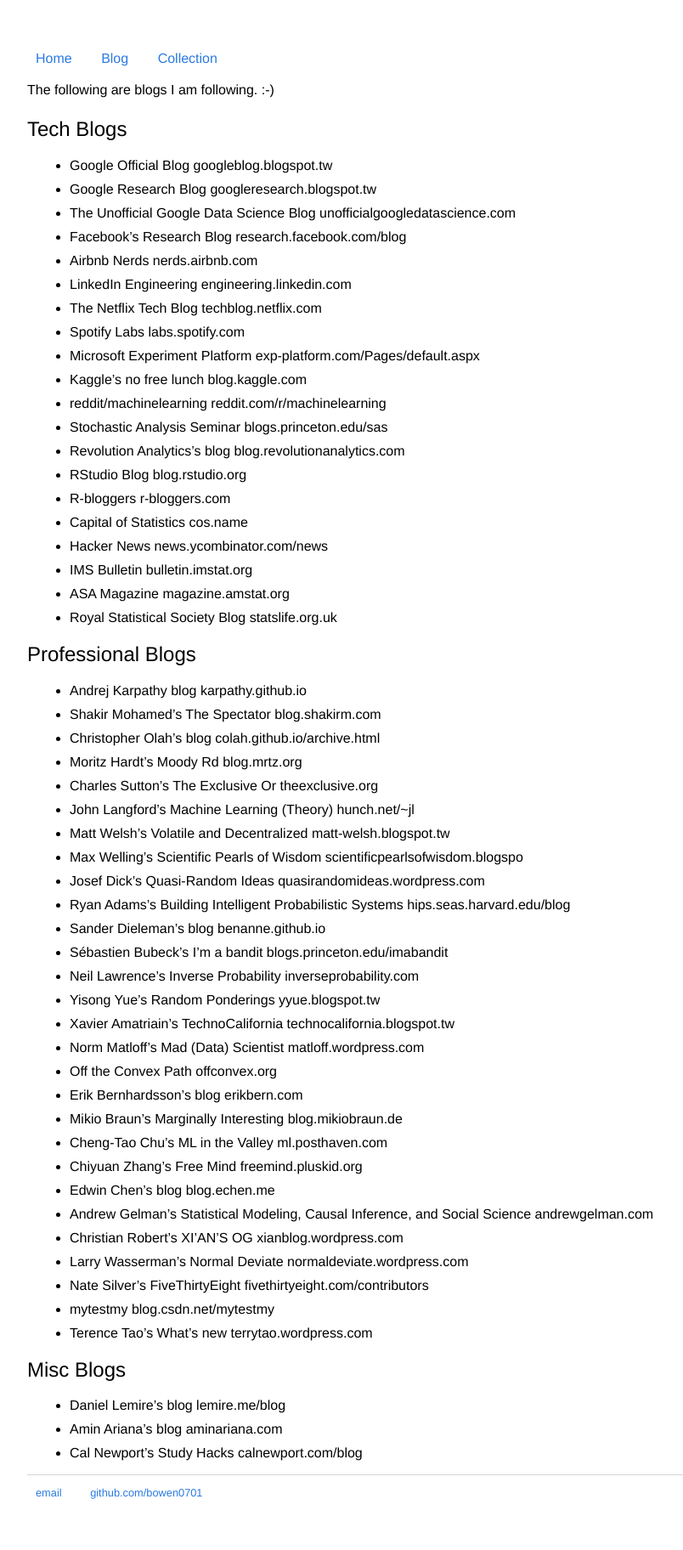
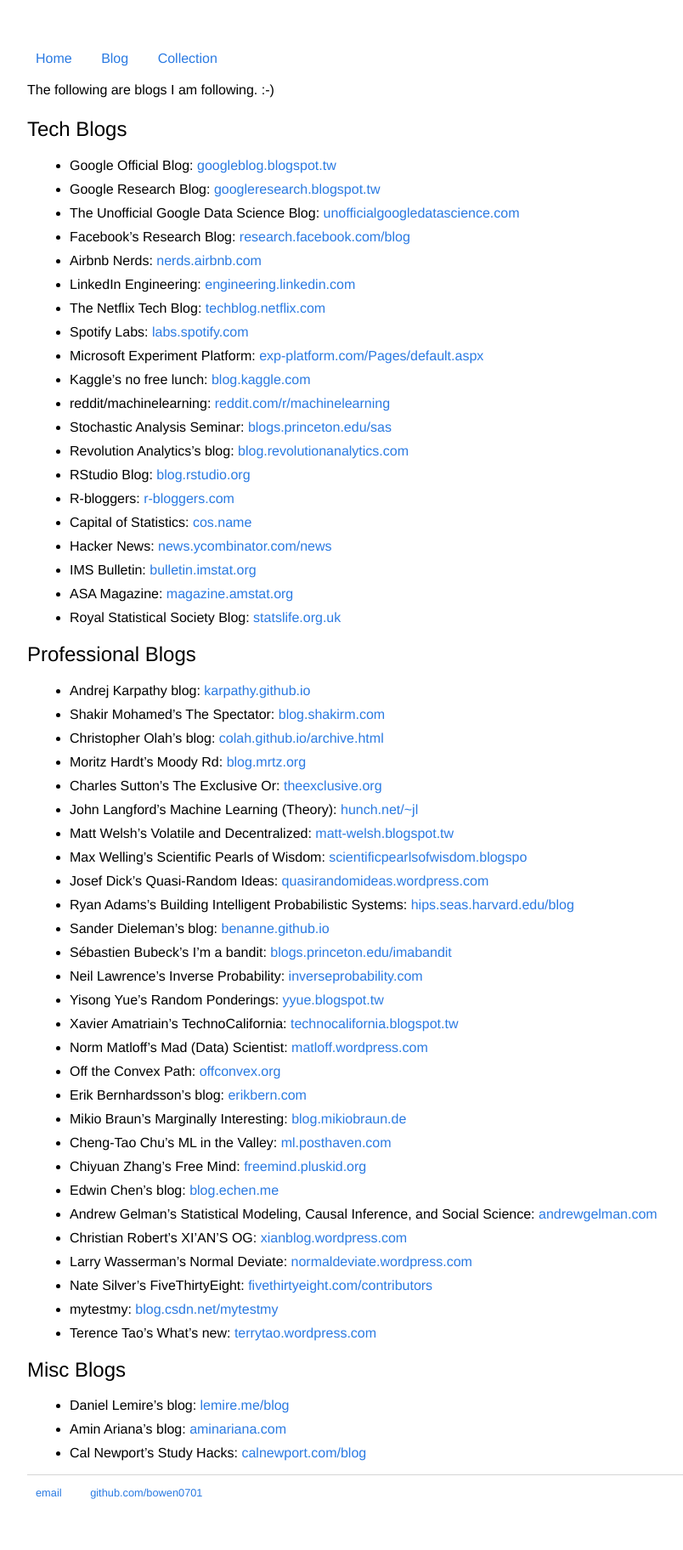
Before and after one commit to bowen0701/bowen0701.github.io, a Jekyll site: the page built from collection/index.md, in a window 1280 px wide. Shown: the whole page at 85% size, without its empty margins (144-948 px from the left). Built offline with Jekyll 4.4.1, drawn with Linux system fonts in a browser that asks for light colours; some of the changed lines change nothing that is shown.

Commit message:
Revise links

```diff
--- a/collection/index.md
+++ b/collection/index.md
@@ -6,109 +6,109 @@
 The following are blogs I am following. :-)
 
 ## Tech Blogs
-- Google Official Blog
-googleblog.blogspot.tw
-- Google Research Blog
-googleresearch.blogspot.tw
-- The Unofficial Google Data Science Blog
-unofficialgoogledatascience.com
-- Facebook's Research Blog
-research.facebook.com/blog
-- Airbnb Nerds
-nerds.airbnb.com
-- LinkedIn Engineering
-engineering.linkedin.com
-- The Netflix Tech Blog
-techblog.netflix.com
-- Spotify Labs
-labs.spotify.com
-- Microsoft Experiment Platform
-exp-platform.com/Pages/default.aspx
-- Kaggle's no free lunch
-blog.kaggle.com
-- reddit/machinelearning
-reddit.com/r/machinelearning
-- Stochastic Analysis Seminar
-blogs.princeton.edu/sas
-- Revolution Analytics's blog
-blog.revolutionanalytics.com
-- RStudio Blog
-blog.rstudio.org
-- R-bloggers
-r-bloggers.com
-- Capital of Statistics
-cos.name
-- Hacker News
-news.ycombinator.com/news
-- IMS Bulletin
-bulletin.imstat.org
-- ASA Magazine
-magazine.amstat.org
-- Royal Statistical Society Blog
-statslife.org.uk
+- Google Official Blog:
+[googleblog.blogspot.tw](googleblog.blogspot.tw)
+- Google Research Blog:
+[googleresearch.blogspot.tw](googleresearch.blogspot.tw)
+- The Unofficial Google Data Science Blog:
+[unofficialgoogledatascience.com](unofficialgoogledatascience.com)
+- Facebook's Research Blog:
+[research.facebook.com/blog](research.facebook.com/blog)
+- Airbnb Nerds:
+[nerds.airbnb.com](nerds.airbnb.com)
+- LinkedIn Engineering:
+[engineering.linkedin.com](engineering.linkedin.com)
+- The Netflix Tech Blog:
+[techblog.netflix.com](techblog.netflix.com)
+- Spotify Labs:
+[labs.spotify.com](labs.spotify.com)
+- Microsoft Experiment Platform:
+[exp-platform.com/Pages/default.aspx](exp-platform.com/Pages/default.aspx)
+- Kaggle's no free lunch:
+[blog.kaggle.com](blog.kaggle.com)
+- reddit/machinelearning:
+[reddit.com/r/machinelearning](reddit.com/r/machinelearning)
+- Stochastic Analysis Seminar:
+[blogs.princeton.edu/sas](blogs.princeton.edu/sas)
+- Revolution Analytics's blog:
+[blog.revolutionanalytics.com](blog.revolutionanalytics.com)
+- RStudio Blog:
+[blog.rstudio.org](blog.rstudio.org)
+- R-bloggers:
+[r-bloggers.com](r-bloggers.com)
+- Capital of Statistics:
+[cos.name](cos.name)
+- Hacker News:
+[news.ycombinator.com/news](news.ycombinator.com/news)
+- IMS Bulletin:
+[bulletin.imstat.org](bulletin.imstat.org)
+- ASA Magazine:
+[magazine.amstat.org](magazine.amstat.org)
+- Royal Statistical Society Blog:
+[statslife.org.uk](statslife.org.uk)
 
 ## Professional Blogs
-- Andrej Karpathy blog
-karpathy.github.io
-- Shakir Mohamed's The Spectator
-blog.shakirm.com
-- Christopher Olah's blog
-colah.github.io/archive.html
-- Moritz Hardt's Moody Rd
-blog.mrtz.org
-- Charles Sutton's The Exclusive Or
-theexclusive.org
-- John Langford's Machine Learning (Theory)
-hunch.net/~jl
-- Matt Welsh's Volatile and Decentralized
-matt-welsh.blogspot.tw
-- Max Welling's Scientific Pearls of Wisdom
-scientificpearlsofwisdom.blogspo
-- Josef Dick's Quasi-Random Ideas
-quasirandomideas.wordpress.com
-- Ryan Adams’s Building Intelligent Probabilistic Systems
-hips.seas.harvard.edu/blog
-- Sander Dieleman's blog
-benanne.github.io
-- Sébastien Bubeck's I’m a bandit
-blogs.princeton.edu/imabandit
-- Neil Lawrence's Inverse Probability
-inverseprobability.com
-- Yisong Yue's Random Ponderings
-yyue.blogspot.tw
-- Xavier Amatriain's TechnoCalifornia
-technocalifornia.blogspot.tw
-- Norm Matloff's Mad (Data) Scientist
-matloff.wordpress.com
-- Off the Convex Path
-offconvex.org
-- Erik Bernhardsson's blog
-erikbern.com
-- Mikio Braun's Marginally Interesting
-blog.mikiobraun.de
-- Cheng-Tao Chu's ML in the Valley
-ml.posthaven.com
-- Chiyuan Zhang's Free Mind
-freemind.pluskid.org
-- Edwin Chen's blog
-blog.echen.me
-- Andrew Gelman's Statistical Modeling, Causal Inference, and Social Science
-andrewgelman.com
-- Christian Robert's XI'AN'S OG
-xianblog.wordpress.com
-- Larry Wasserman's Normal Deviate
-normaldeviate.wordpress.com
-- Nate Silver's FiveThirtyEight
-fivethirtyeight.com/contributors
-- mytestmy
-blog.csdn.net/mytestmy
-- Terence Tao's What’s new
-terrytao.wordpress.com
+- Andrej Karpathy blog:
+[karpathy.github.io](karpathy.github.io)
+- Shakir Mohamed's The Spectator:
+[blog.shakirm.com](blog.shakirm.com)
+- Christopher Olah's blog:
+[colah.github.io/archive.html](colah.github.io/archive.html)
+- Moritz Hardt's Moody Rd:
+[blog.mrtz.org](blog.mrtz.org)
+- Charles Sutton's The Exclusive Or:
+[theexclusive.org](theexclusive.org)
+- John Langford's Machine Learning (Theory):
+[hunch.net/~jl](hunch.net/~jl)
+- Matt Welsh's Volatile and Decentralized:
+[matt-welsh.blogspot.tw](matt-welsh.blogspot.tw)
+- Max Welling's Scientific Pearls of Wisdom:
+[scientificpearlsofwisdom.blogspo](scientificpearlsofwisdom.blogspo)
+- Josef Dick's Quasi-Random Ideas:
+[quasirandomideas.wordpress.com](quasirandomideas.wordpress.com)
+- Ryan Adams’s Building Intelligent Probabilistic Systems:
+[hips.seas.harvard.edu/blog](hips.seas.harvard.edu/blog)
+- Sander Dieleman's blog:
+[benanne.github.io](benanne.github.io)
+- Sébastien Bubeck's I’m a bandit:
+[blogs.princeton.edu/imabandit](blogs.princeton.edu/imabandit)
+- Neil Lawrence's Inverse Probability:
+[inverseprobability.com](inverseprobability.com)
+- Yisong Yue's Random Ponderings:
+[yyue.blogspot.tw](yyue.blogspot.tw)
+- Xavier Amatriain's TechnoCalifornia:
+[technocalifornia.blogspot.tw](technocalifornia.blogspot.tw)
+- Norm Matloff's Mad (Data) Scientist:
+[matloff.wordpress.com](matloff.wordpress.com)
+- Off the Convex Path:
+[offconvex.org](offconvex.org)
+- Erik Bernhardsson's blog:
+[erikbern.com](erikbern.com)
+- Mikio Braun's Marginally Interesting:
+[blog.mikiobraun.de](blog.mikiobraun.de)
+- Cheng-Tao Chu's ML in the Valley:
+[ml.posthaven.com](ml.posthaven.com)
+- Chiyuan Zhang's Free Mind:
+[freemind.pluskid.org](freemind.pluskid.org)
+- Edwin Chen's blog:
+[blog.echen.me](blog.echen.me)
+- Andrew Gelman's Statistical Modeling, Causal Inference, and Social Science:
+[andrewgelman.com](andrewgelman.com)
+- Christian Robert's XI'AN'S OG:
+[xianblog.wordpress.com](xianblog.wordpress.com)
+- Larry Wasserman's Normal Deviate:
+[normaldeviate.wordpress.com](normaldeviate.wordpress.com)
+- Nate Silver's FiveThirtyEight:
+[fivethirtyeight.com/contributors](fivethirtyeight.com/contributors)
+- mytestmy:
+[blog.csdn.net/mytestmy](blog.csdn.net/mytestmy)
+- Terence Tao's What’s new:
+[terrytao.wordpress.com](terrytao.wordpress.com)
 
 ## Misc Blogs
-- Daniel Lemire's blog
-lemire.me/blog
-- Amin Ariana's blog
-aminariana.com
-- Cal Newport's Study Hacks
-calnewport.com/blog
+- Daniel Lemire's blog:
+[lemire.me/blog](lemire.me/blog)
+- Amin Ariana's blog:
+[aminariana.com](aminariana.com)
+- Cal Newport's Study Hacks:
+[calnewport.com/blog](calnewport.com/blog)
```
